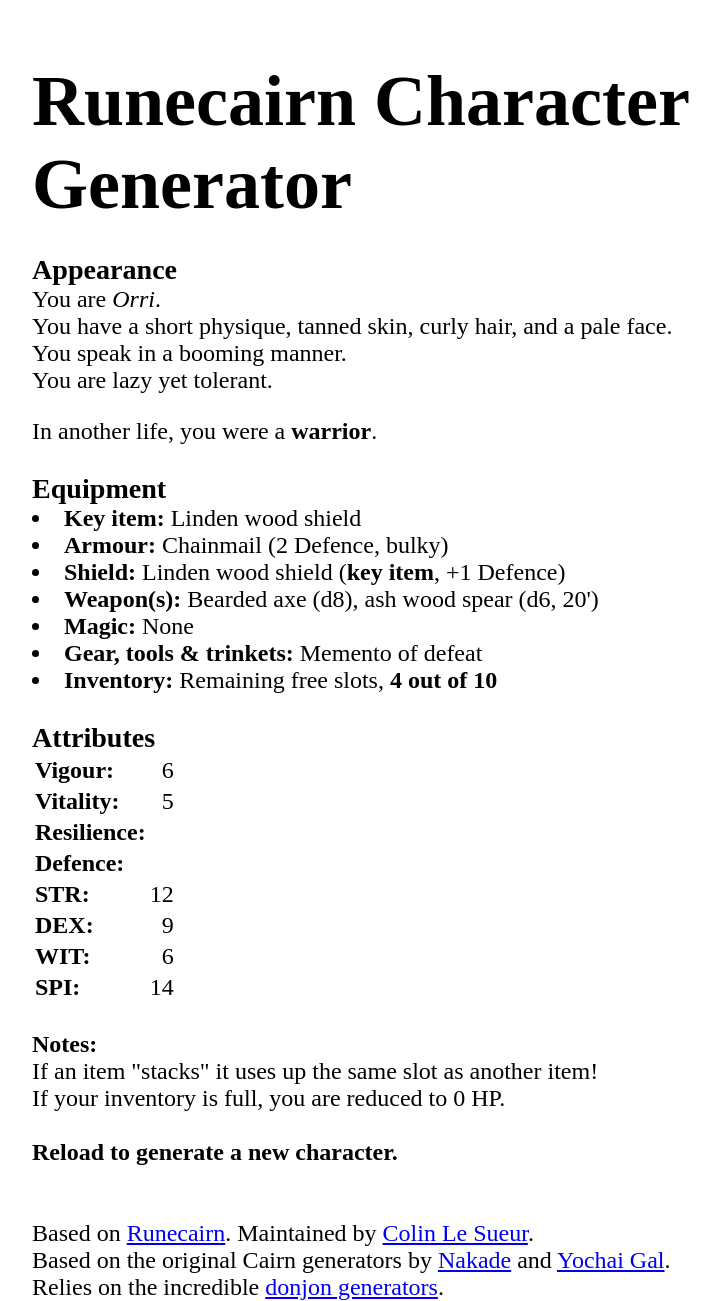
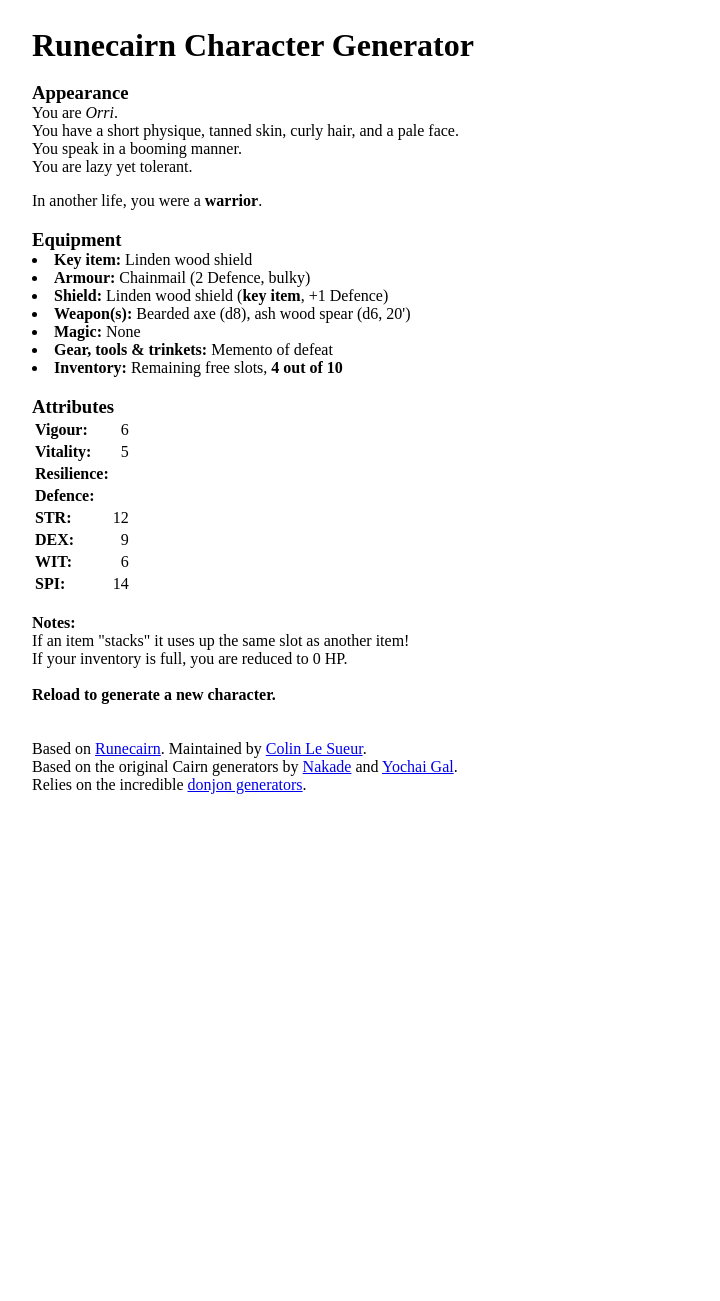
Before and after one commit to byodinsbeardrpg/byodinsbeardrpg.github.io, a Jekyll site: the page generator/index.html, which Jekyll copies as it is, in a window 1280 px wide. Shown: the whole page, without its empty margins (208-928 px from the left). Built offline with Jekyll 4.4.1, drawn with Linux system fonts in a browser that asks for light colours; some web fonts are replaced; after the commit the page ends 900 px from its top, so only the background shows below that.

Commit message:
Update index.html

```diff
--- a/generator/index.html
+++ b/generator/index.html
@@ -28,9 +28,9 @@
       a:active {color: #2a9c56}
       a:visited {color: #1a7a3f}
       a:hover {color: #32b865}
-	  h2 {margin-bottom: 0em; font-family: "BlackBeard"; font-size: 300%}
+	  h2 {margin-bottom: 0em; font-family: "BlackBeard"; font-size: 200%}
       h3 {margin-bottom: 0em; font-family: "Futura PT"}
-      body {width: 800px; margin: auto; font-family: "Minion Pro"; font-size: 150%}
+      body {width: 800px; margin: auto; font-family: "Minion Pro"; font-size: 100%}
     </style>
      <script type="text/javascript" src="js/generator.js"></script>
     <script type="text/javascript" src="js/runecairn_data.js"></script>
```
